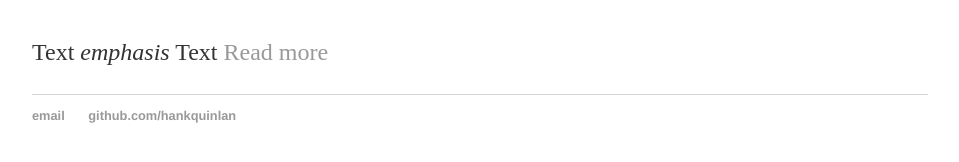
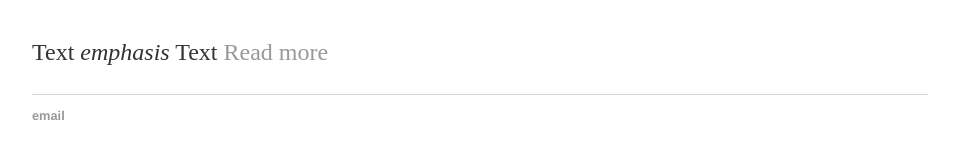
Before and after one commit to kch4fk/kch4fk.github.io, a Jekyll site: the page built from index.html, in a window 1280 px wide. Shown: the part 161-323 px from the top of the page, without its empty margins (160-1119 px from the left). Built offline with Jekyll 4.4.1, drawn with Linux system fonts in a browser that asks for light colours; part of the change alters nothing that is shown.

Commit message:
Update default.html

```diff
--- a/_layouts/default.html
+++ b/_layouts/default.html
@@ -21,8 +21,8 @@
 			</div><!-- /.container -->
 			<footer>
 	    		<ul>
-	        		<li><a href="mailto:hankquinlanhub@gmail.com">email</a></li>
-	        		<li><a href="https://github.com/hankquinlan">github.com/hankquinlan</a></li>
+	        		<li><a href="mailto:kch4fk@virginia.edu">email</a></li>
+	        		<!--<li><a href="https://github.com/hankquinlan">github.com/hankquinlan</a></li>-->
 				</ul>
 			</footer>
 		</body>
```
